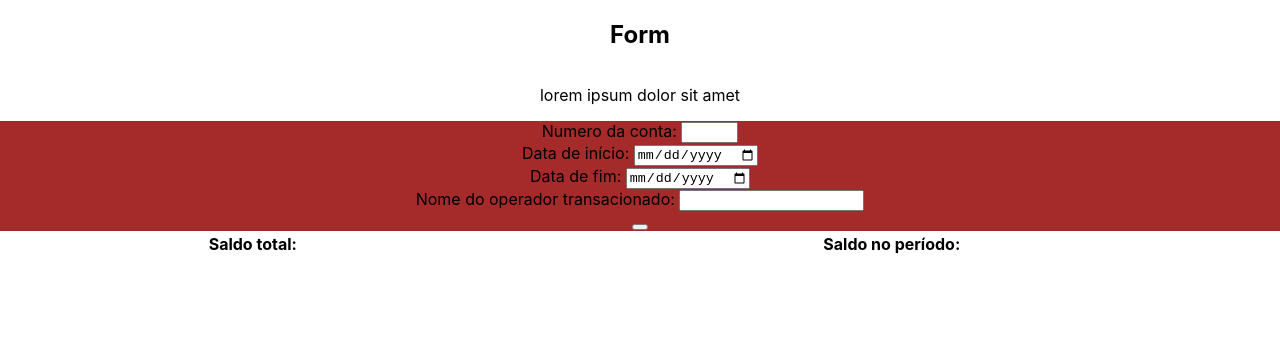
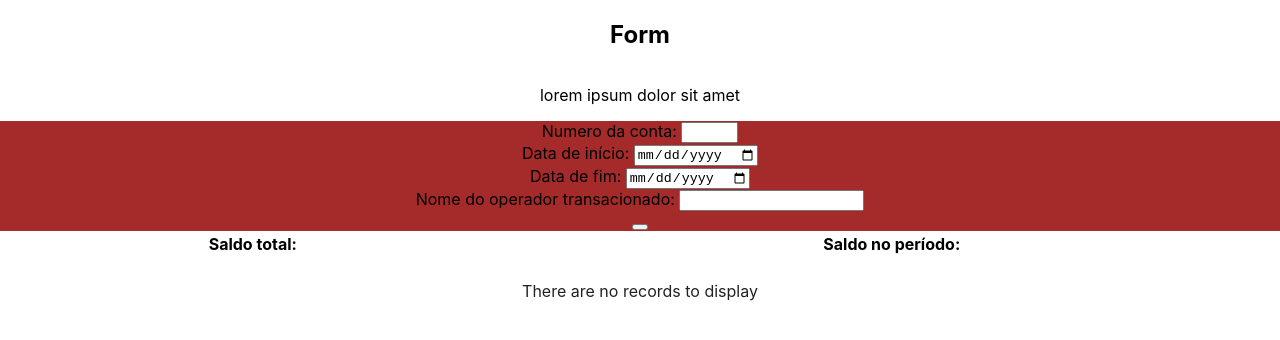
Before and after one commit to andersonhsporto/cliente-consulta-banco, a React (Create React App) app: page / in a window 1280 px wide. Shown: the top 340 px of the page. Built offline with nearby package versions, Linux system fonts and the light colour scheme.

Commit message:
add: Table component

```diff
--- a/package.json
+++ b/package.json
@@ -9,6 +9,7 @@
     "axios": "^1.2.1",
     "env-cmd": "^10.1.0",
     "react": "^18.2.0",
+    "react-data-table-component": "^7.5.3",
     "react-dom": "^18.2.0",
     "react-router-dom": "^6.5.0",
     "react-scripts": "5.0.1",
--- a/src/0-page/form.js
+++ b/src/0-page/form.js
@@ -4,7 +4,8 @@ import InputComponent from "../1-component/input/inputComponent";
 import ButtonComponent from "../1-component/buttom/buttonComponent";
 import BalanceComponent from "../1-component/balance/balanceComponent";
 import HandlerForm from "../3-service/handlerForm";
-import {getAccountById, getOperatorName} from "../3-service/rest";
+import {getAccountById} from "../3-service/rest";
+import Table from "../1-component/table/table";
 
 const Form = () => {
 
@@ -14,17 +15,14 @@ const Form = () => {
     const operatorName = HandlerForm();
 
     const [balance, setBalance] = React.useState();
+    const [transactions, setTransactions] = React.useState();
 
     async function getBalance() {
-        console.log(account.value);
         const accountData = await getAccountById(account.value);
-        console.log(accountData.data.balance);
-
+        console.log(accountData.data);
+        console.log("DTO " + accountData.data.transfers);
         setBalance(accountData.data.balance);
-
-
-
-
+        setTransactions(accountData.data.transfers);
     }
 
     function handleSubmit(event) {
@@ -45,10 +43,10 @@ const Form = () => {
                 <ButtonComponent onClick={() => handleSubmit()} label={'Pesquisar'}/>
             </div>
             < BalanceComponent total={balance} current={balance}/>
+            < Table data={transactions} />
         </div>
     );
 
 }
 
-
 export default Form
--- /dev/null
+++ b/src/1-component/table/table.js
@@ -0,0 +1,35 @@
+import React from 'react';
+import DataTable from 'react-data-table-component';
+
+const Table = ({
+                   data,
+               }) => {
+
+    const columns = [
+        {
+            name: 'Dados',
+            selector: row => row.transferDate,
+        },
+        {
+            name: 'Valentia ',
+            selector: row => row.value,
+        },
+        {
+            name: 'Tipo ',
+            selector: row => row.type,
+        },
+        {
+            name: 'Nome operador transacionado ',
+            selector: row => row.operatorName,
+        },
+    ];
+
+    return (
+        <DataTable
+            columns={columns}
+            data={data}
+        />
+    );
+}
+
+export default Table;
```
Also changed, not shown: 1 other file (tests, documents, lock files or other folders).
